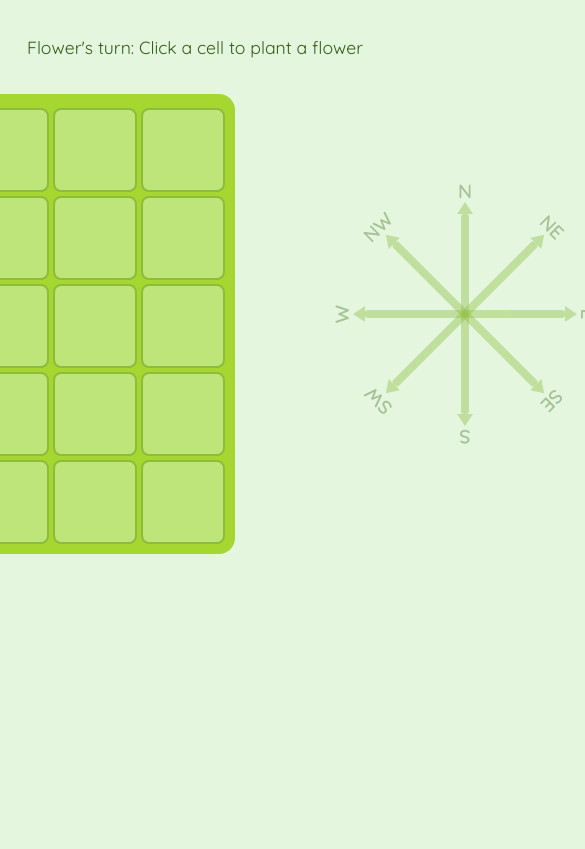
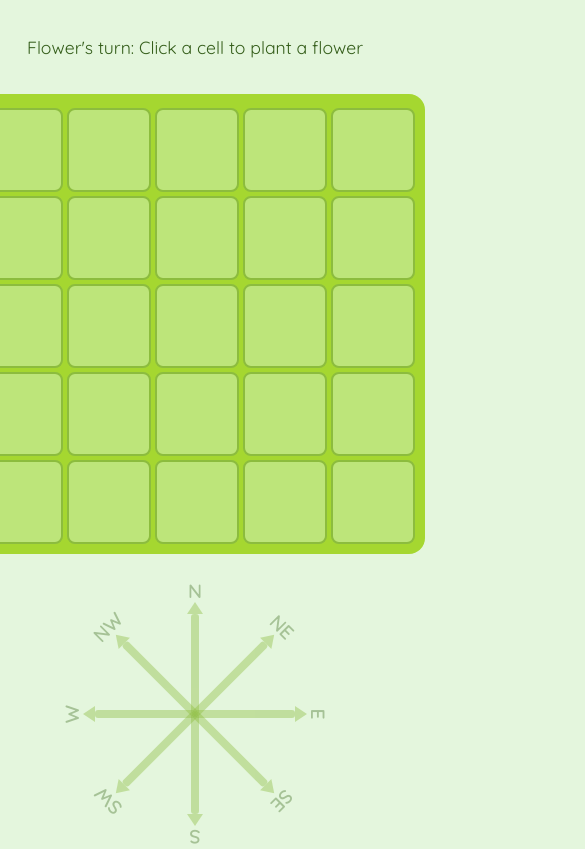
Before and after one commit to shaumikkhanna/flower-and-the-wind, a plain HTML site: page index.html in a window 390 px wide. Shown: the part 75-924 px from the top of the page, 585 px wide, since content can reach past the window. Before the commit the page ends 844 px from the top, so only its background shows below. Drawn offline with Linux system fonts and the light colour scheme.

Commit message:
small screen issue

```diff
--- a/style.css
+++ b/style.css
@@ -62,11 +62,20 @@ h1 {
 
 #game-layout {
 	display: flex;
-	flex-direction: row; /* left to right */
+	flex-direction: row; /* default: side by side */
 	gap: 80px;
 	align-items: center;
 	justify-content: center;
 	margin-top: 20px;
+	flex-wrap: wrap; /* optional, for extra safety */
+}
+
+/* Responsive layout for small screens */
+@media (max-width: 700px) {
+	#game-layout {
+		flex-direction: column; /* stack vertically */
+		gap: 80px; /* smaller gap when stacked */
+	}
 }
 
 #directions {
```
